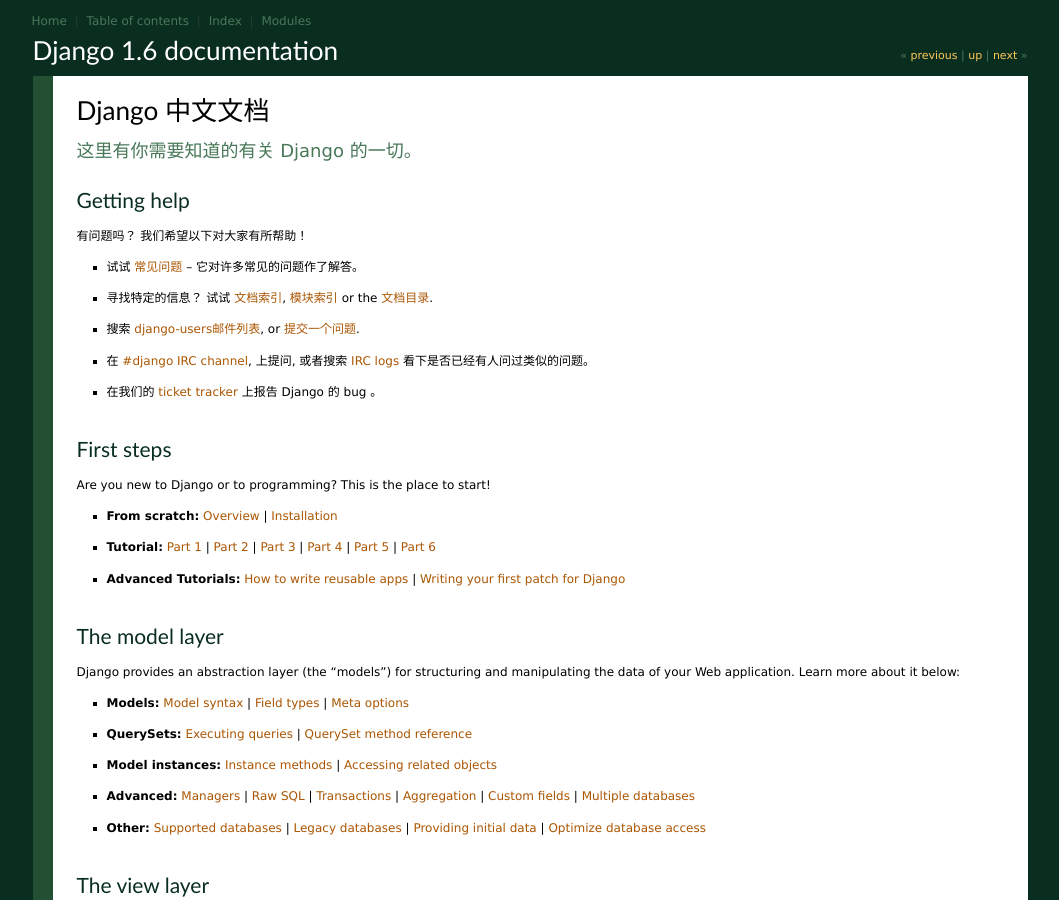
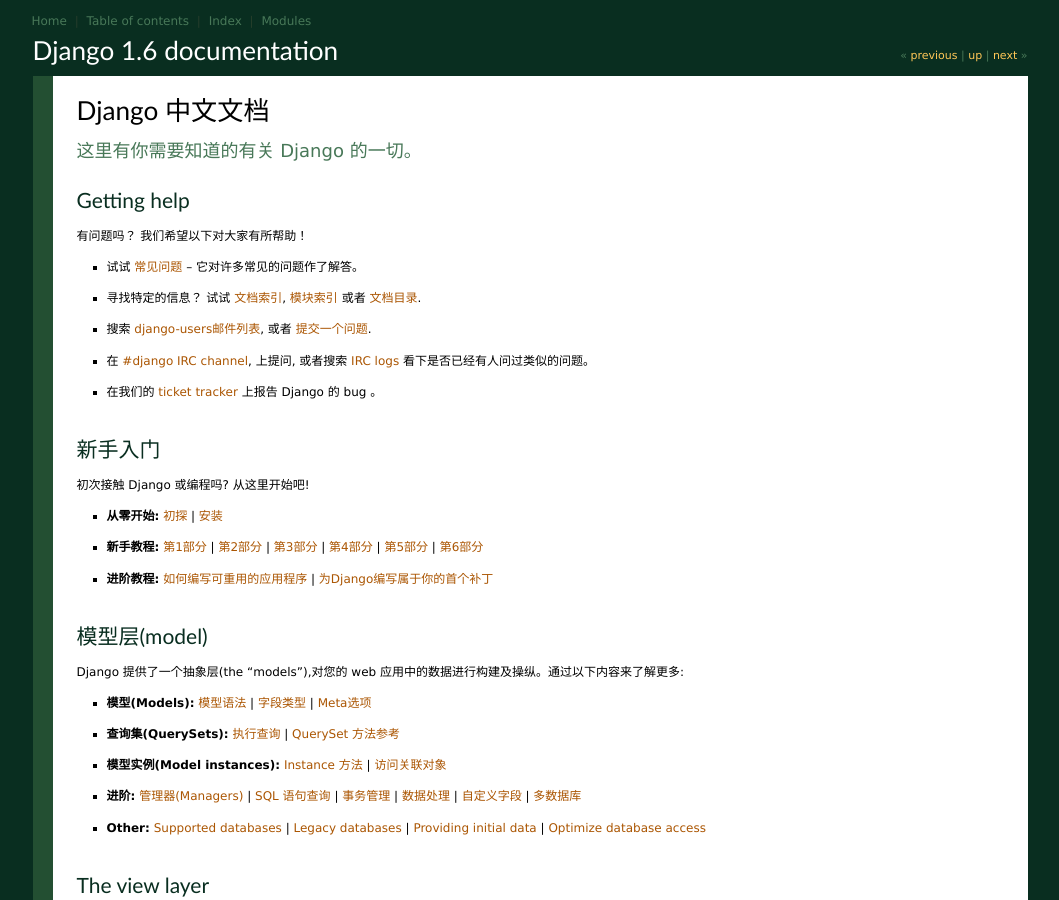
Before and after one commit to ljb-2000/django-chinese-docs-1.6, a Sphinx documentation site: the page built from docs/index.txt, in a window 1280 px wide and 900 px high. Shown: the whole window, without its empty margins (110-1169 px from the left). Built offline with Sphinx 7.4.7, drawn with Linux system fonts in a browser that asks for light colours; pages that are not in the unit, such as notebooks, are missing from menus.

Commit message:
index.txt

```diff
--- a/docs/index.txt
+++ b/docs/index.txt
@@ -14,11 +14,9 @@
 
 * 试试 :doc:`常见问题 <faq/index>` -- 它对许多常见的问题作了解答。
 
-* 寻找特定的信息？ 试试 :ref:`文档索引<genindex>`, :ref:`模块索引<modindex>` or
-  the :doc:`文档目录 <contents>`.
+* 寻找特定的信息？ 试试 :ref:`文档索引<genindex>`, :ref:`模块索引<modindex>` 或者 :doc:`文档目录 <contents>`.
 
-* 搜索 `django-users邮件列表 <archives of the django-users mailing list>`_, or
-  `提交一个问题 <post a question>`_.
+* 搜索 `django-users邮件列表 <archives of the django-users mailing list>`_, 或者 `提交一个问题 <post a question>`_.
 
 * 在 `#django IRC channel`_, 上提问, 或者搜索 `IRC logs`_ 看下是否已经有人问过类似的问题。
 
@@ -30,53 +28,52 @@
 .. _IRC logs: http://django-irc-logs.com/
 .. _ticket tracker: https://code.djangoproject.com/
 
-First steps
+新手入门
 ===========
 
-Are you new to Django or to programming? This is the place to start!
+初次接触 Django 或编程吗? 从这里开始吧!
 
-* **From scratch:**
-  :doc:`Overview <intro/overview>` |
-  :doc:`Installation <intro/install>`
+* **从零开始:**
+  :doc:`初探 <intro/overview>` |
+  :doc:`安装 <intro/install>`
 
-* **Tutorial:**
-  :doc:`Part 1 <intro/tutorial01>` |
-  :doc:`Part 2 <intro/tutorial02>` |
-  :doc:`Part 3 <intro/tutorial03>` |
-  :doc:`Part 4 <intro/tutorial04>` |
-  :doc:`Part 5 <intro/tutorial05>` |
-  :doc:`Part 6 <intro/tutorial06>`
+* **新手教程:**
+  :doc:`第1部分 <intro/tutorial01>` |
+  :doc:`第2部分 <intro/tutorial02>` |
+  :doc:`第3部分 <intro/tutorial03>` |
+  :doc:`第4部分 <intro/tutorial04>` |
+  :doc:`第5部分 <intro/tutorial05>` |
+  :doc:`第6部分 <intro/tutorial06>`
 
-* **Advanced Tutorials:**
-  :doc:`How to write reusable apps <intro/reusable-apps>` |
-  :doc:`Writing your first patch for Django <intro/contributing>`
+* **进阶教程:**
+  :doc:`如何编写可重用的应用程序 <intro/reusable-apps>` |
+  :doc:`为Django编写属于你的首个补丁 <intro/contributing>`
 
-The model layer
+模型层(model)
 ===============
 
-Django provides an abstraction layer (the "models") for structuring and
-manipulating the data of your Web application. Learn more about it below:
+Django 提供了一个抽象层(the "models"),对您的 web 应用中的数据进行构建及操纵。通过以下内容来了解更多:
 
-* **Models:**
-  :doc:`Model syntax <topics/db/models>` |
-  :doc:`Field types <ref/models/fields>` |
-  :doc:`Meta options <ref/models/options>`
+* **模型(Models):**
+  :doc:`模型语法 <topics/db/models>` |
+  :doc:`字段类型 <ref/models/fields>` |
+  :doc:`Meta选项 <ref/models/options>`
 
-* **QuerySets:**
-  :doc:`Executing queries <topics/db/queries>` |
-  :doc:`QuerySet method reference <ref/models/querysets>`
+* **查询集(QuerySets):**
+  :doc:`执行查询 <topics/db/queries>` |
+  :doc:`QuerySet 方法参考<ref/models/querysets>`
 
-* **Model instances:**
-  :doc:`Instance methods <ref/models/instances>` |
-  :doc:`Accessing related objects <ref/models/relations>`
+* **模型实例(Model instances):**
+  :doc:`Instance 方法 <ref/models/instances>` |
+  :doc:`访问关联对象 <ref/models/relations>`
 
-* **Advanced:**
-  :doc:`Managers <topics/db/managers>` |
-  :doc:`Raw SQL <topics/db/sql>` |
-  :doc:`Transactions <topics/db/transactions>` |
-  :doc:`Aggregation <topics/db/aggregation>` |
-  :doc:`Custom fields <howto/custom-model-fields>` |
-  :doc:`Multiple databases <topics/db/multi-db>`
+* **进阶:**
+  :doc:`管理器(Managers) <topics/db/managers>` |
+  :doc:`SQL 语句查询 <topics/db/sql>` |
+  :doc:`事务管理 <topics/db/transactions>` |
+  :doc:`数据处理 <topics/db/aggregation>` |
+  :doc:`自定义字段 <howto/custom-model-fields>` |
+  :doc:`多数据库 <topics/db/multi-db>`
 
 * **Other:**
   :doc:`Supported databases <ref/databases>` |
```
